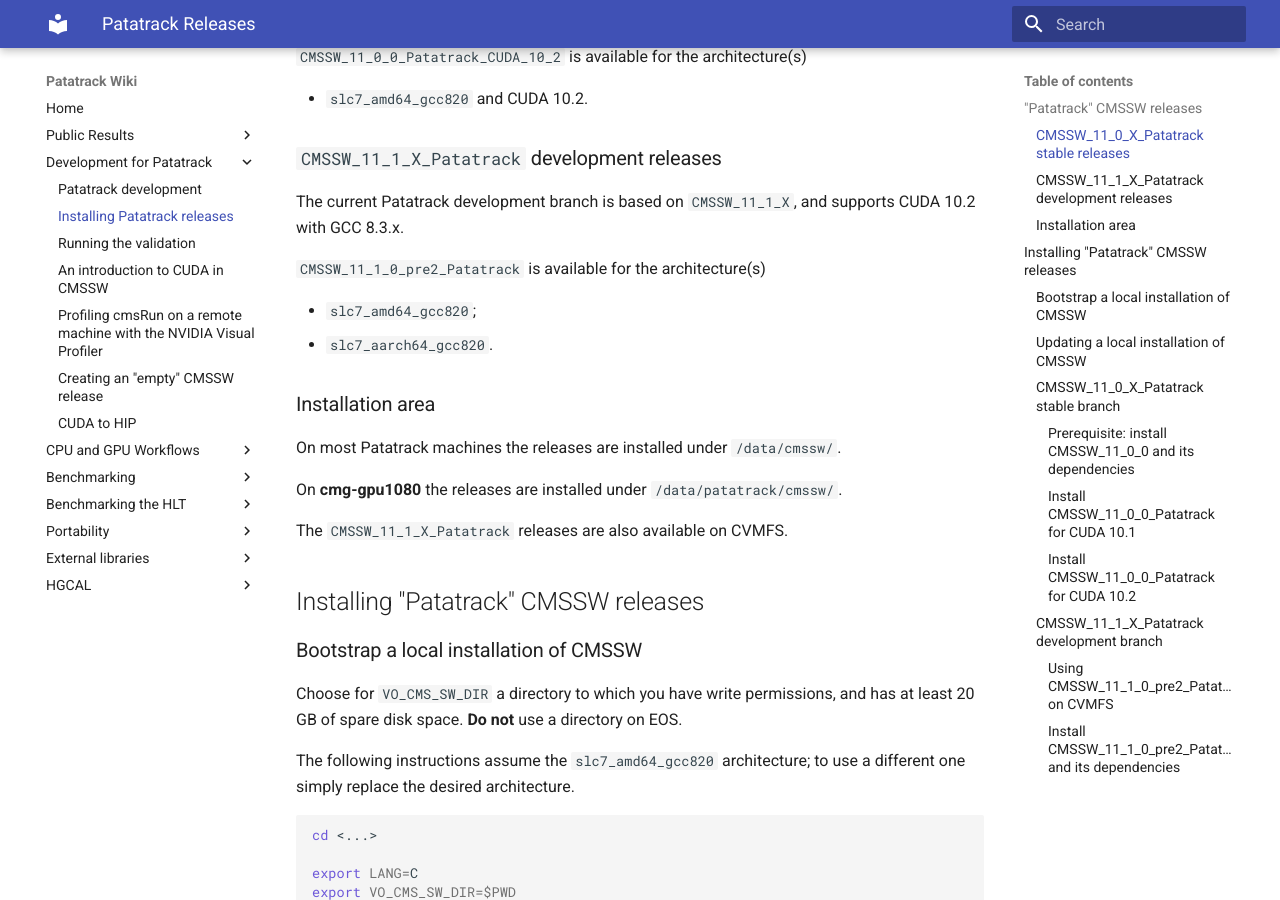
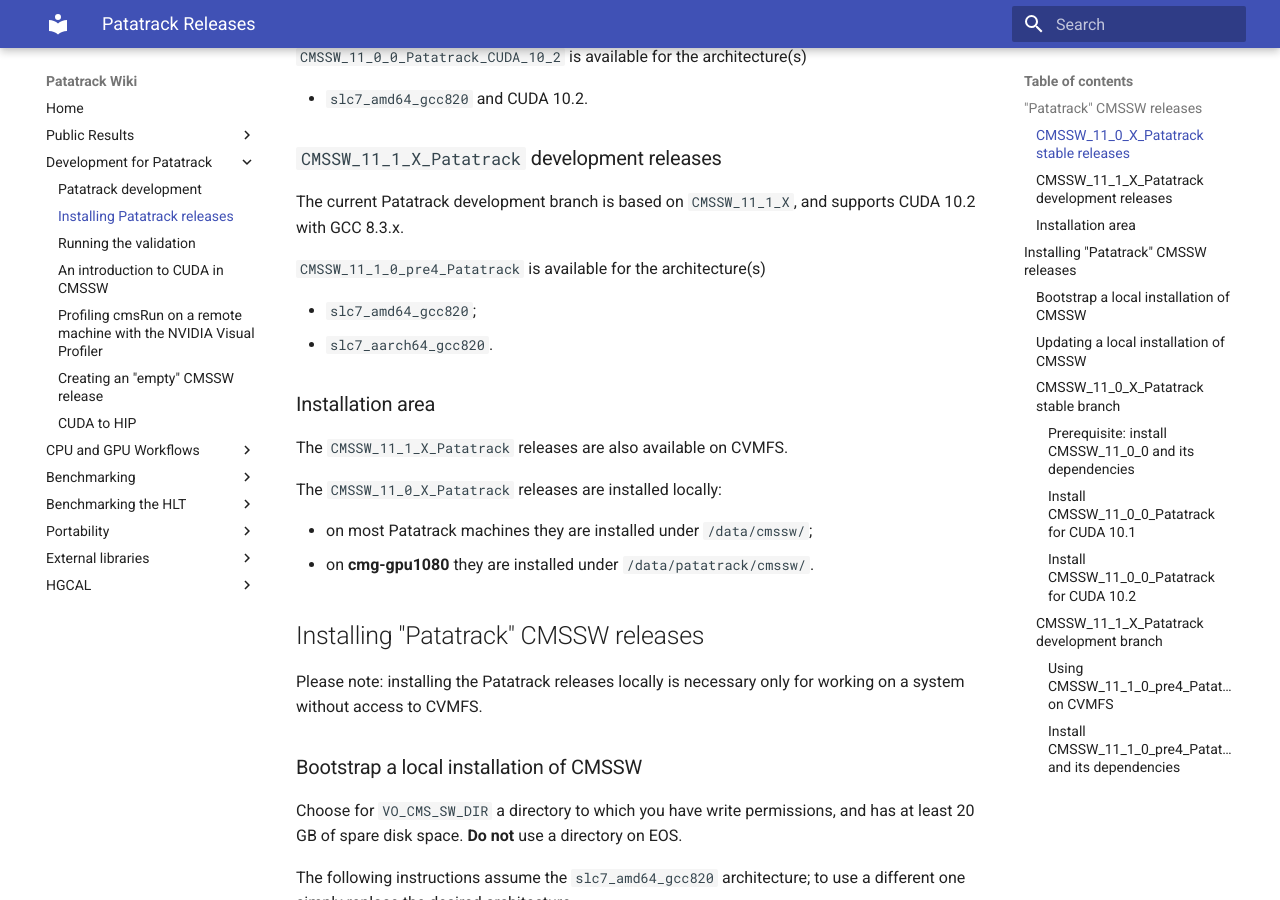
Before and after one commit to cms-patatrack/patatrack-website, an MkDocs documentation site: the page built from wiki/PatatrackReleases.md, in a window 1280 px wide and 900 px high, scrolled down 383 px. Built offline with MkDocs 1.6.1 and Material for MkDocs 9.7.7, drawn with Linux system fonts in a browser that asks for light colours; some of the changed text lies outside the part shown.

Commit message:
Update instructions for CMSSW_11_1_0_pre4

````diff
--- a/wiki/PatatrackReleases.md
+++ b/wiki/PatatrackReleases.md
@@ -27,21 +27,25 @@ supports both CUDA 10.1 and CUDA 10.2, with GCC 8.3.x.
 The current Patatrack development branch is based on `CMSSW_11_1_X`, and
 supports CUDA 10.2 with GCC 8.3.x.
 
-`CMSSW_11_1_0_pre2_Patatrack` is available for the architecture(s)
+`CMSSW_11_1_0_pre4_Patatrack` is available for the architecture(s)
 
   - `slc7_amd64_gcc820`;
   - `slc7_aarch64_gcc820`.
 
 ### Installation area
 
-On most Patatrack machines the releases are installed under `/data/cmssw/`.
+The `CMSSW_11_1_X_Patatrack` releases are also available on CVMFS.
 
-On **cmg-gpu1080** the releases are installed under `/data/patatrack/cmssw/`.
+The `CMSSW_11_0_X_Patatrack` releases are installed locally:
 
-The `CMSSW_11_1_X_Patatrack` releases are also available on CVMFS.
+  - on most Patatrack machines they are installed under `/data/cmssw/`;
+  - on **cmg-gpu1080** they are installed under `/data/patatrack/cmssw/`.
 
 
 ## Installing "Patatrack" CMSSW releases
+
+Please note: installing the Patatrack releases locally is necessary only for
+working on a system without access to CVMFS.
 
 ### Bootstrap a local installation of CMSSW
 Choose for `VO_CMS_SW_DIR` a directory to which you have write permissions, and
@@ -103,12 +107,12 @@ $VO_CMS_SW_DIR/common/cmspkg -a $SCRAM_ARCH -r cms.patatrack install -y cms+cmss
 
 ### `CMSSW_11_1_X_Patatrack` development branch
 
-#### Using `CMSSW_11_1_0_pre2_Patatrack` on CVMFS
+#### Using `CMSSW_11_1_0_pre4_Patatrack` on CVMFS
 The `CMSSW_11_1_X_Patatrack` releases are available on CVMFS, and can be used directly on lxplus.
 
-#### Install `CMSSW_11_1_0_pre2_Patatrack` and its dependencies
+#### Install `CMSSW_11_1_0_pre4_Patatrack` and its dependencies
 The `CMSSW_11_1_X_Patatrack` releases are available on the official repository,
 and can be installed directly:
 ```bash
-$VO_CMS_SW_DIR/common/cmspkg -a $SCRAM_ARCH install -y cms+cmssw+CMSSW_11_1_0_pre2_Patatrack
+$VO_CMS_SW_DIR/common/cmspkg -a $SCRAM_ARCH install -y cms+cmssw+CMSSW_11_1_0_pre4_Patatrack
 ```
````
Also changed, not shown: wiki/PatatrackDevelopment.md (+19 -17 lines).
